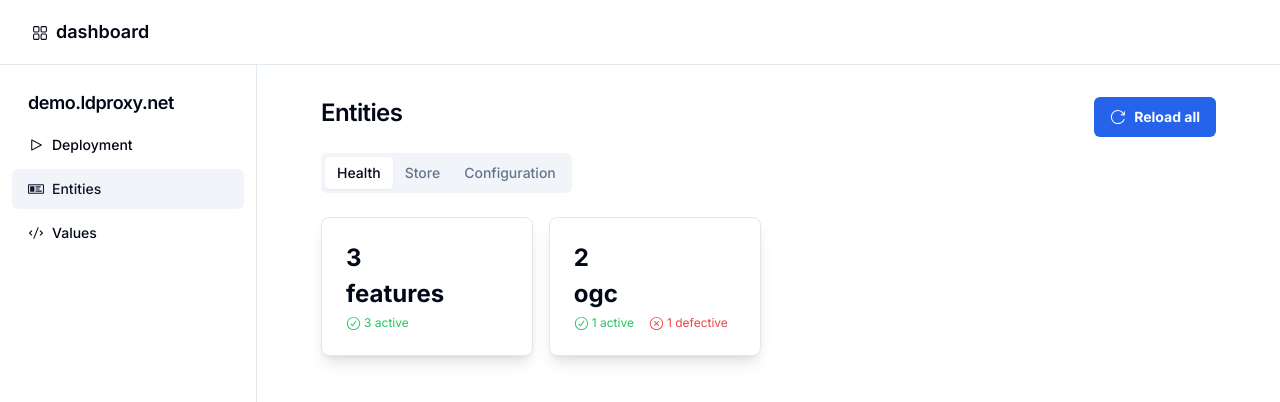
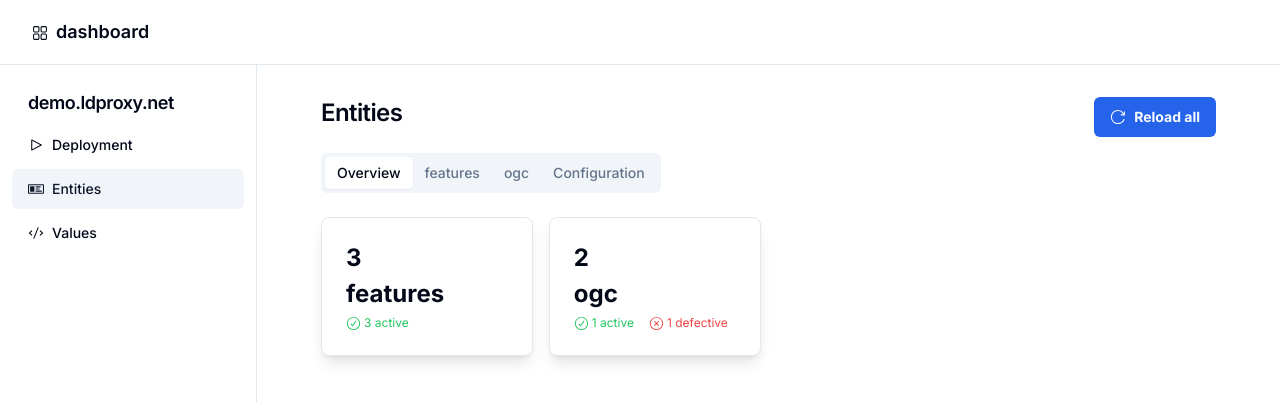
Before and after one commit to ldproxy/dashboard, a Next.js app: page /entities in a window 1280 px wide. Shown: the top 402 px of the page. Built offline with nearby package versions, Linux system fonts and the light colour scheme.

Commit message:
tab per subType and new summary cards in tabs

```diff
--- a/src/app/entities/page.tsx
+++ b/src/app/entities/page.tsx
@@ -25,7 +25,7 @@ import { DevEntities } from "@/data/constants";
 
 export default function EntitiesPage() {
   const [entities, setEntities] = useState<Entity[]>([]);
-  const [tab, setTab] = useState("health");
+  const [tab, setTab] = useState("overview");
 
   const entityTypes = entities
     .map((entity) => entity.subType.split(/[ _/]/)[0])
@@ -71,7 +71,7 @@ export default function EntitiesPage() {
   };
 
   if (DevEntities) {
-    console.log("entityTypeStatusCounts:", entityTypeStatusCounts.ogc.active);
+    console.log("entityTypeStatusCounts:", entityTypeStatusCounts);
     console.log("Counts:", entityTypeCounts.ogc);
     console.log("entityTypes", entityTypes);
   }
@@ -94,19 +94,21 @@ export default function EntitiesPage() {
       >
         <div className="space-between flex items-center">
           <TabsList>
-            <TabsTrigger value="health">
-              <span>Health</span>
+            <TabsTrigger value="overview">
+              <span>Overview</span>
             </TabsTrigger>
-            <TabsTrigger value="store">
-              <span>Store</span>
-            </TabsTrigger>
+            {entityTypes.map((entityType) => (
+              <TabsTrigger key={entityType} value={entityType}>
+                <span>{entityType}</span>
+              </TabsTrigger>
+            ))}
             <TabsTrigger value="cfg">
               <span>Configuration</span>
             </TabsTrigger>
           </TabsList>
         </div>
 
-        <TabsContent value="health">
+        <TabsContent value="overview">
           <div className="grid gap-4 md:grid-cols-2 lg:grid-cols-4">
             {entityTypes.map((entity) => (
               <Summary
@@ -129,14 +131,30 @@ export default function EntitiesPage() {
                     : "No entities found"
                 }
                 total={entityTypeCounts[entity]}
-                route={`/entities/${entity}`}
+                onClick={() => setTab(entity)}
               />
             ))}
           </div>
         </TabsContent>
-        <TabsContent value="store">
-          <div>Store content goes here</div>
-        </TabsContent>
+        {entityTypes.map((entityType) => (
+          <TabsContent key={entityType} value={entityType}>
+            <div className="grid gap-4 md:grid-cols-2 lg:grid-cols-4">
+              {entities
+                .filter(
+                  (entity) => entity.subType.split(/[ _/]/)[0] === entityType
+                )
+                .map((entity) => (
+                  <Summary
+                    key={entity.uid}
+                    header={entity.status}
+                    main={entity.id}
+                    footer={entity.subType}
+                    route={`/entities/${entity.uid}`}
+                  />
+                ))}
+            </div>
+          </TabsContent>
+        ))}
         <TabsContent value="cfg">
           <div>Configuration content goes here</div>
         </TabsContent>
--- a/src/components/dashboard/FooterSummary.tsx
+++ b/src/components/dashboard/FooterSummary.tsx
@@ -1,10 +1,18 @@
 import { CheckCircledIcon, CrossCircledIcon } from "@radix-ui/react-icons";
+import { Badge } from "@/components/shadcn-ui/badge";
 
 interface FooterSummaryProps {
   footer: string;
 }
 
 export const FooterSummary: React.FC<FooterSummaryProps> = ({ footer }) => {
+  const type = footer.includes("_")
+    ? footer.split("_")[1]
+    : footer.includes("/")
+    ? footer.split("/")[1]
+    : null;
+  console.log("footer: ", footer);
+  console.log("type1: ", type);
   return (
     <>
       {footer
@@ -92,6 +100,8 @@ export const FooterSummary: React.FC<FooterSummaryProps> = ({ footer }) => {
                   Store is unhealthy
                 </span>,
               ];
+            } else if (type !== null) {
+              return <Badge key={type}>{type}</Badge>;
             } else if (
               !isNaN(Number(word)) &&
               (words[index + 1] === "active" ||
--- a/src/components/dashboard/summary.tsx
+++ b/src/components/dashboard/summary.tsx
@@ -14,7 +14,7 @@ import { FooterSummary } from "./FooterSummary";
 interface SummaryProps extends React.HTMLAttributes<HTMLDivElement> {
   header?: string;
   main: string | React.ReactElement;
-  total: number;
+  total?: number;
   footer?: string;
   route?: string;
   Icon?: React.FunctionComponent<IconProps>;
--- a/src/data/constants.ts
+++ b/src/data/constants.ts
@@ -1,2 +1,2 @@
-export const DevEntities = false;
-export const DevDeployment = true;
+export const DevEntities = true;
+export const DevDeployment = false;
--- a/src/data/entities.ts
+++ b/src/data/entities.ts
@@ -17,7 +17,7 @@ export const fetchedEntities: { [key: string]: InputEntity[] } = {
     {
       id: "bergbau",
       status: "ACTIVE",
-      subType: "features/sql",
+      subType: "features/features",
     },
     {
       id: "krankenhaus",
```
